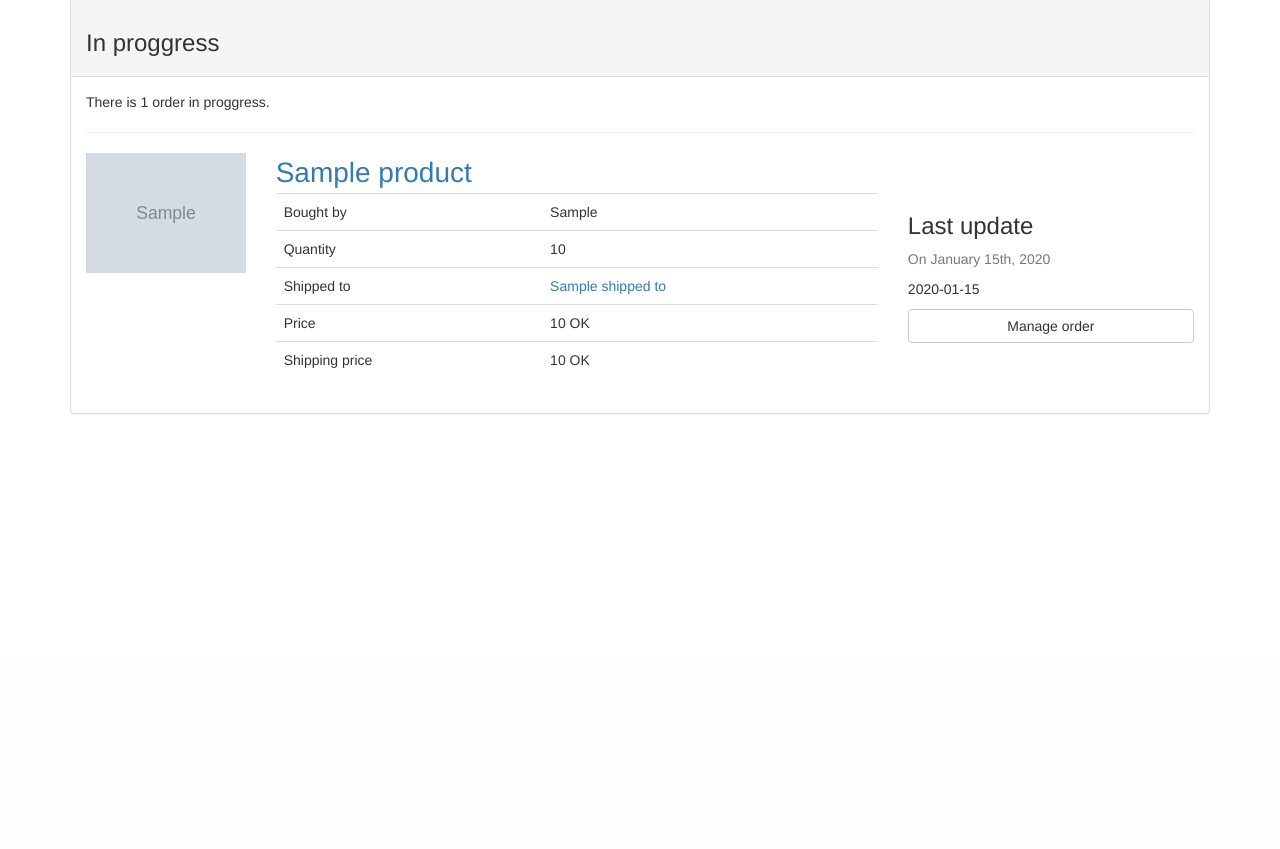
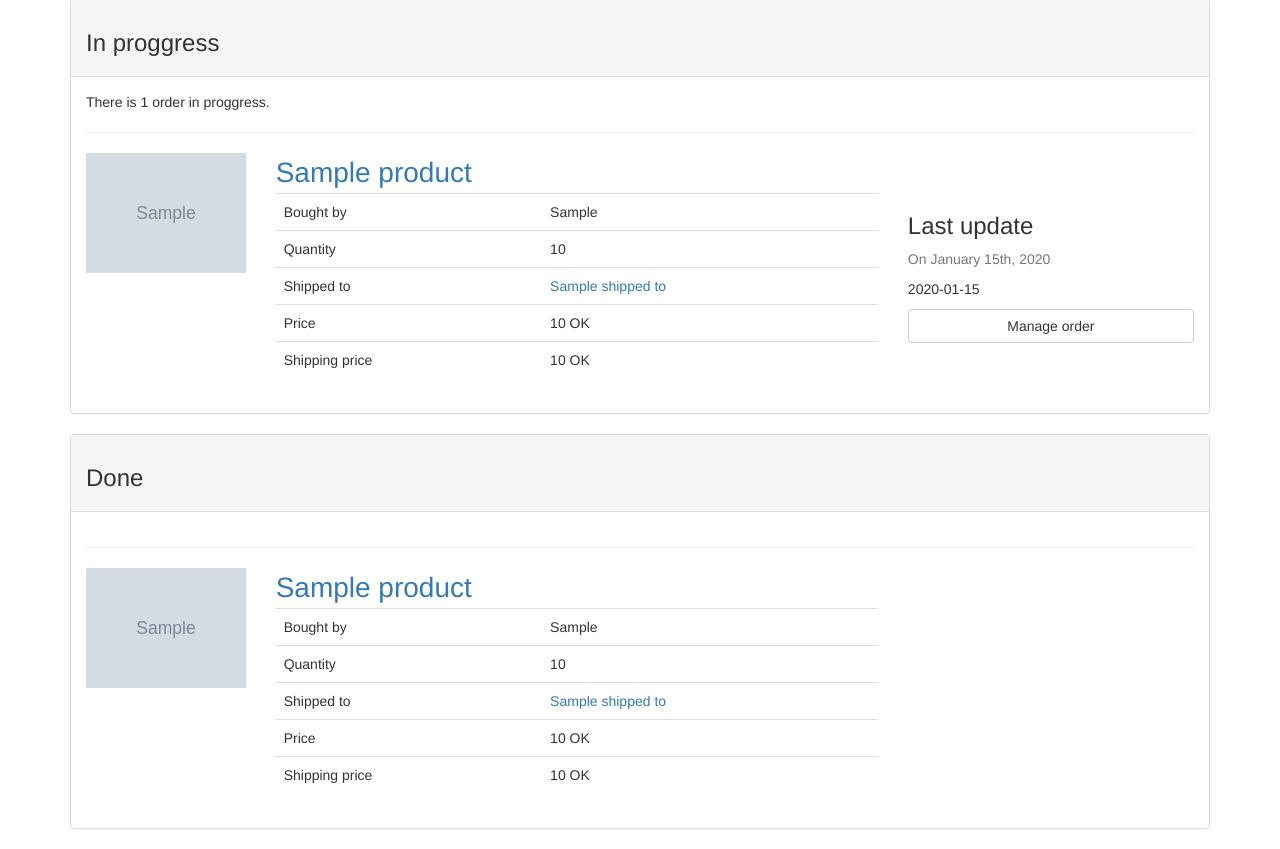
Before and after one commit to pta2002/okshop, a Django app: template templates/shop/sales.html in a window 1280 px wide. Shown: the part 142-991 px from the top of the page. Before the commit the page ends 556 px from the top, so only its background shows below. Run offline with Django 3.2, Linux system fonts and the light colour scheme; the template is opened without the code that fills it: most values are stand-ins (such as "Sample title", 1, 10 or a date in 2020); grey boxes marked "Sample" are stand-in pictures; some libraries are stand-ins or nearby versions.

```diff
--- a/templates/shop/newproduct.html
+++ b/templates/shop/newproduct.html
@@ -22,7 +22,7 @@
 		     		<input type="checkbox" name="is-physical" v-model="physical"> Is this product physical?
 		    	</label>
 		 	</div>
-		 	<div class="text-info" v-if="!physical">
+		 	<div class="help-block" v-if="!physical">
 		 		You'll be able to upload files/keys later.
 		 	</div>
 		 	<div class="checkbox">
@@ -50,7 +50,7 @@
 			<div class="form-group">
 				<label for="price" class="control-label">Currency (use currency ticker)</label>
 				<input type="text" name="currency" placeholder="Currency" id="currency" class="form-control" v-model="currency">
-				<div class="text-info" v-if="currency != 'OK'">
+				<div class="help-block" v-if="currency != 'OK'">
 					The price will be estimated from the cryptonator API.
 				</div>
 			</div>
--- a/templates/shop/sales.html
+++ b/templates/shop/sales.html
@@ -65,4 +65,70 @@
 	</div>
 </div>
 {% endif %}
+{% if done %}
+<div class="panel panel-default">
+	<div class="panel-heading">
+		<h3>Done</h3>
+	</div>
+	<div class="panel-body">
+		{% for purchase in done %}
+		<hr>
+		<div class="row">
+			<div class="col col-sm-2">
+				<img src="{{ purchase.product.productimage_set.first.image.url }}" alt="{{ purchase.product.name }}" class="img-responsive">
+			</div>
+			<div class="col col-sm-10">
+				<div class="product-name">
+					<a class="cart-product-name" href="{% url 'shop:viewproduct' purchase.product.id %}">{{ purchase.product }}</a>
+				</div>
+				<div class="row">
+					<div class="col-md-8">
+						<table class="table">
+							<tr>
+								<td>Bought by</td>
+								<td>{{purchase.purchase.by}}</td>
+							</tr>
+							<tr>
+								<td>Quantity</td>
+								<td>{{ purchase.quantity }}</td>
+							</tr>
+							{% if purchase.address %}
+							<tr>
+								<td>Shipped to</td>
+								<td><a href="#" data-toggle="tooltip" title="{% if purchase.address.address2 %}{{ purchase.address.address2 }}, {% endif %}{{ purchase.address.address1 }}, {{ purchase.address.state }}, {{ purchase.address.zipcode }}, {{ purchase.address.country }}">{{ purchase.purchase.shipped_to.name }}</a></td>
+							</tr>
+							{% endif %}
+							<tr>
+								<td>Price</td>
+								<td>{{ purchase.price }} OK</td>
+							</tr>
+							{% if purchase.shipping_price %}
+							<tr>
+								<td>Shipping price</td>
+								<td>{{ purchase.shipping_price }} OK</td>
+							</tr>
+							{% endif %}
+						</table>
+					</div>
+					{% if purchase.product.physical %}
+					<div class="col-md-4">
+						<section>
+							{% if purchase.get_last_update %}
+							<h3>Last update</h3>
+							<p class="text-muted">On {{ purchase.get_last_update.date|date:"F jS, Y"}}</p>
+							<p>{{purchase.get_last_update.short_update}}</p>
+							{% endif %}
+						</section>
+						<section>
+							<a href="{% url 'shop:manageorder' purchase.id %}" class="btn btn-block btn-default">Manage order</a>
+						</section>
+					</div>
+					{% endif %}
+				</div>
+			</div>
+		</div>
+		{% endfor %}
+	</div>
+</div>
+{% endif %}
 {% endblock %}
```
Also changed, not shown: views.py (+27 -2 lines).
